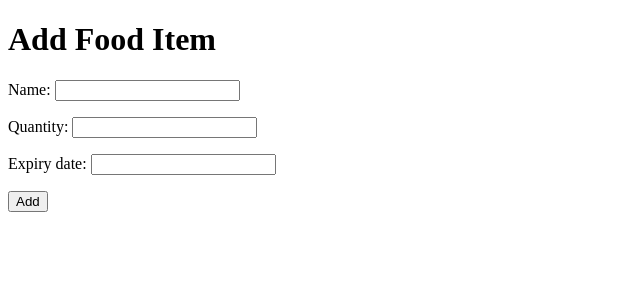
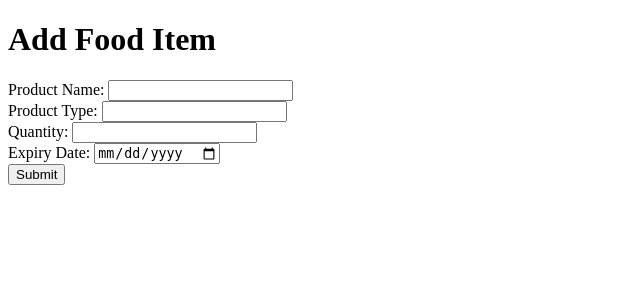
Before and after one commit to herin7/bb4_django, a Django app: page /add/ in a window 1280 px wide. Shown: the top 300 px of the page, without its empty margins (0-640 px from the left). Run offline with Django 5.2, Linux system fonts and the light colour scheme; a user stored in the database is signed in.

Commit message:
Pages ADDED

```diff
--- a/bb4main/forms.py
+++ b/bb4main/forms.py
@@ -3,4 +3,4 @@ from .models import FoodItem
 class FoodItemForm(forms.ModelForm):
     class Meta:
         model = FoodItem
-        fields = ['name','quantity','expiry_date']
+        fields = ['product_name','quantity','expiry_date']
--- a/bb4main/models.py
+++ b/bb4main/models.py
@@ -4,12 +4,14 @@ from django.contrib.auth import get_user_model
 
 class FoodItem(models.Model):
     user = models.ForeignKey(get_user_model(), on_delete=models.CASCADE, default=None)
-    name = models.CharField(max_length=100)
+    product_name = models.CharField(max_length=100, default=None)
+    product_type = models.CharField(max_length=50, default=None)
     quantity = models.IntegerField()
     expiry_date = models.DateField()
 
     def __str__(self):
-        return self.name
+        return self.product_name
+
 
 class UserProfile(models.Model):
     user = models.OneToOneField(User, on_delete=models.CASCADE)
--- a/bb4main/templates/add_food_item.html
+++ b/bb4main/templates/add_food_item.html
@@ -9,8 +9,23 @@
     <h1>Add Food Item</h1>
     <form method="post">
         {% csrf_token %}
-        {{ form.as_p }}
-        <button type="submit">Add</button>
+        <form method="post" action="{% url 'save_fooditem' %}">
+            {% csrf_token %}
+            <label for="product_name">Product Name:</label>
+            <input type="text" id="product_name" name="product_name"><br>
+
+            <label for="product_type">Product Type:</label>
+            <input type="text" id="product_type" name="product_type"><br>
+
+            <label for="quantity">Quantity:</label>
+            <input type="number" id="quantity" name="quantity"><br>
+
+            <label for="expiry_date">Expiry Date:</label>
+            <input type="date" id="expiry_date" name="expiry_date"><br>
+
+            <button type="submit">Submit</button>
+        </form>
+
     </form>
 </body>
 </html>
--- a/bb4main/urls.py
+++ b/bb4main/urls.py
@@ -2,7 +2,7 @@ from django.urls import path,include
 from . import views
 
 urlpatterns = [
-     path("add/",views.add_food_item,name='add_food_item'),
+     path("add/",views.save_fooditem,name='save_fooditem'),
      path("view/",views.view_food_items,name='view_food_items'),
      path('accounts/', include('allauth.urls')),
      path("logout",views.logout_view),
--- a/bb4main/views.py
+++ b/bb4main/views.py
@@ -3,7 +3,7 @@ from django.http import HttpResponse
 from .forms import FoodItemForm
 from django.contrib.auth import logout
 from django.contrib.auth.decorators import login_required
-
+import datetime
 from .models import FoodItem
 
 def home(request):
@@ -18,20 +18,33 @@ def logout_view(request):
 
 
 @login_required
-def add_food_item(request):
-    if request.method == 'POST':
-        form = FoodItemForm(request.POST)
-        if form.is_valid():
-            food_item = form.save(commit=False)
-            food_item.user = request.user
-            food_item.save()
-            return redirect('view_food_items')
-    else:
-        form = FoodItemForm()
-    return render(request, 'add_food_item.html', {'form': form})
+def view_food_items(request):
+    food_items = FoodItem.objects.all()
+    return render(request,'view_food_items.html', {'food_items' : food_items})
+
+
+
+
 
 
 @login_required
-def view_food_items(request):
-    food_items = FoodItem.objects.all()
-    return render(request,'view_food_items.html', {'food_items' : food_items})
+def save_fooditem(request):
+    if request.method == 'POST':
+        product_name = request.POST.get('product_name')
+        product_type = request.POST.get('product_type')
+        quantity = request.POST.get('quantity')
+        expiry_date = request.POST.get('expiry_date')
+
+        fooditem = FoodItem.objects.create(user=request.user, product_name=product_name, product_type=product_type, quantity=quantity, expiry_date=expiry_date)
+
+
+        return redirect('view_food_items')  # Redirect to a success page
+    return render(request, 'add_food_item.html')
+
+
+def fillter(request):
+    now=datetime.datetime.now()
+    food_items = FoodItem.objects.expiry_date
+    return render(request, "view_food_items.html",{
+        "current": now.year >  food_items.year
+    })
```
Also changed, not shown: bb4main/templates/home.html (+20 -12 lines), bb4main/templates/layout.html (added, +27 -0 lines), bb4main/templates/view_food_items.html (+45 -1 lines), bb4main/migrations/0004_remove_fooditem_name_fooditem_product_name_and_more.py (added), db.sqlite3.
